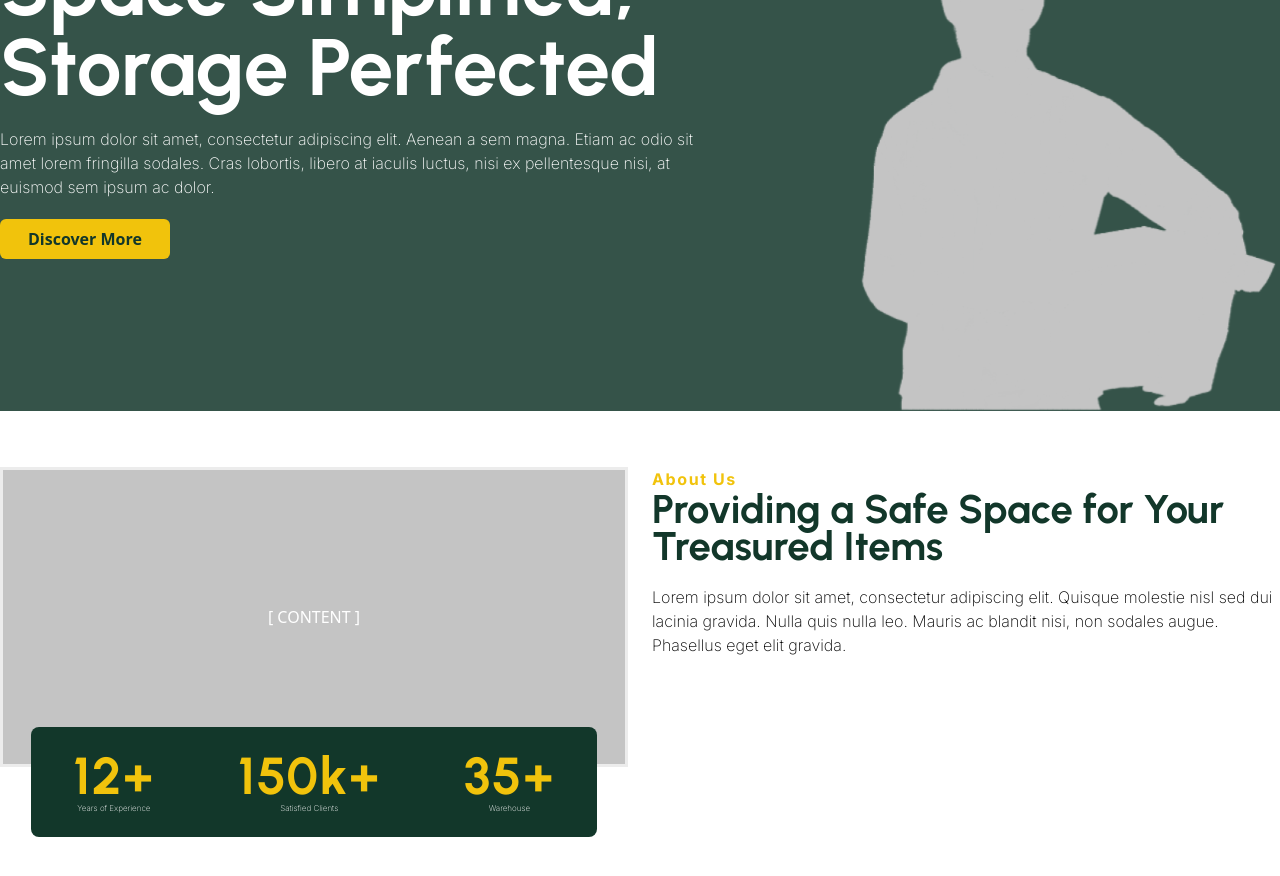
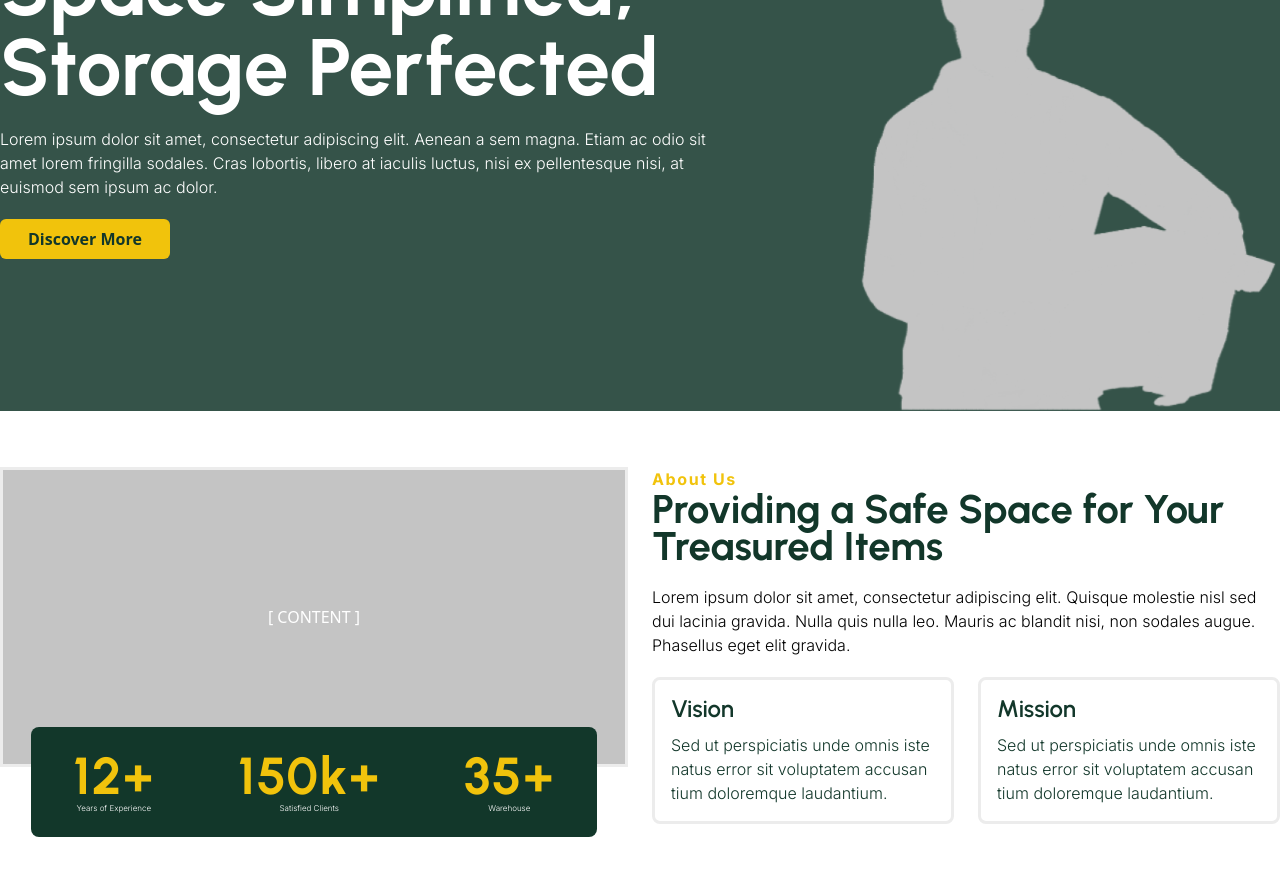
Before and after one commit to Alecal/storaid-react, a React (Vite) app: page / in a window 1280 px wide. Shown: the part 360-1236 px from the top of the page. Built offline with nearby package versions, Linux system fonts and the light colour scheme.

Commit message:
Lagt till Tile component

```diff
--- a/src/App.jsx
+++ b/src/App.jsx
@@ -2,6 +2,7 @@ import React from 'react'
 import Header from './components/Header'
 import Hero from './components/Hero'
 import AboutUsCard from './components/AboutUsCard'
+import Tile from './components/Tile'
 
 
 const App = () => {
@@ -15,9 +16,25 @@ const App = () => {
           <AboutUsCard/>
       </div>
       <div class="w-full md:w-1/2 py-4">
-            <p className="text-primary-bold">About Us</p>
-            <h4 className="text-green leading-tight mb-5">Providing a Safe Space for Your Treasured Items</h4>
-            <p className='mb-5'>Lorem ipsum dolor sit amet, consectetur adipiscing elit. Quisque molestie nisl sed dui lacinia gravida. Nulla quis nulla leo. Mauris ac blandit nisi, non sodales augue. Phasellus eget elit gravida.</p>
+        <p className="text-primary-bold">About Us</p>
+        <h4 className="text-green leading-tight mb-5">Providing a Safe Space for Your Treasured Items</h4>
+        <p className='mb-5'>Lorem ipsum dolor sit amet, consectetur adipiscing elit. Quisque molestie nisl sed dui lacinia gravida. Nulla quis nulla leo. Mauris ac blandit nisi, non sodales augue. Phasellus eget elit gravida.</p>
+
+      <div class="flex gap-6">
+        <div class="w-1/2">
+          <Tile title="Vision">
+            Sed ut perspiciatis unde omnis iste natus error sit voluptatem accusan tium doloremque laudantium.
+          </Tile>
+        </div>
+
+        <div class="w-1/2">
+          <Tile title="Mission">
+            Sed ut perspiciatis unde omnis iste natus error sit voluptatem accusan tium doloremque laudantium.
+          </Tile>
+        </div>
+      </div>
+
+
 
       </div>
     </div>
--- /dev/null
+++ b/src/components/Tile.jsx
@@ -0,0 +1,14 @@
+import React from 'react';
+
+function Tile(props) {
+  return (
+    <div className="tileCard">
+      <h5 className="mb-3">{props.title}</h5>
+      <p>
+        {props.children}
+      </p>
+    </div>
+  );
+}
+
+export default Tile;
--- a/src/index.css
+++ b/src/index.css
@@ -20,9 +20,9 @@ h2 { font-size: 4rem; line-height: 5rem; }
 h3 { font-size: 3.25rem; line-height: 3.25rem; }
 h4 { font-size: 2.5rem; line-height: 2.3rem; }
 h5, h6 { font-family: "Urbanist", sans-serif; font-weight: 700; font-style: normal; }
-h5 { font-size: 1.5rem; line-height: 1.5625rem; }
+h5 { font-size: 1.5rem; line-height: 1.5625rem; font-weight: 600;}
 h6 { font-size: 1.25rem; line-height: 1.5625rem; }
-p { font-family: "Inter", sans-serif; font-weight: 200; font-style: normal;}
+p { font-family: "Inter", sans-serif; font-weight: 300; font-style: normal;}
 
 .body-text-standard { font-size: 1rem; line-height: 1.5rem; }
 .body-text-small { font-size: 0.8rem; line-height: 1.5rem; }
@@ -153,3 +153,16 @@ p { font-family: "Inter", sans-serif; font-weight: 200; font-style: normal;}
     align-items: center;
     flex-direction: column;
 }
+
+.tileCard {
+    border: 3px solid #ececec;
+    border-radius: .5rem;
+    padding: 1rem;
+    color: var(--primary-green-dark);
+
+    transition: border-color 0.5s ease;
+}
+
+.tileCard:hover {
+    border: 3px solid var(--primary-color);
+}
```
